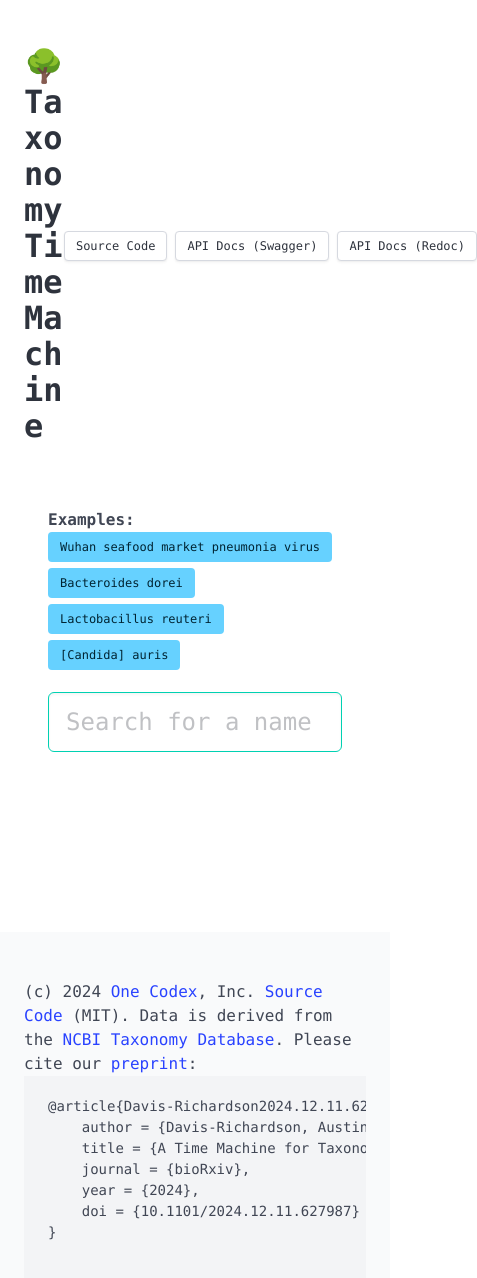
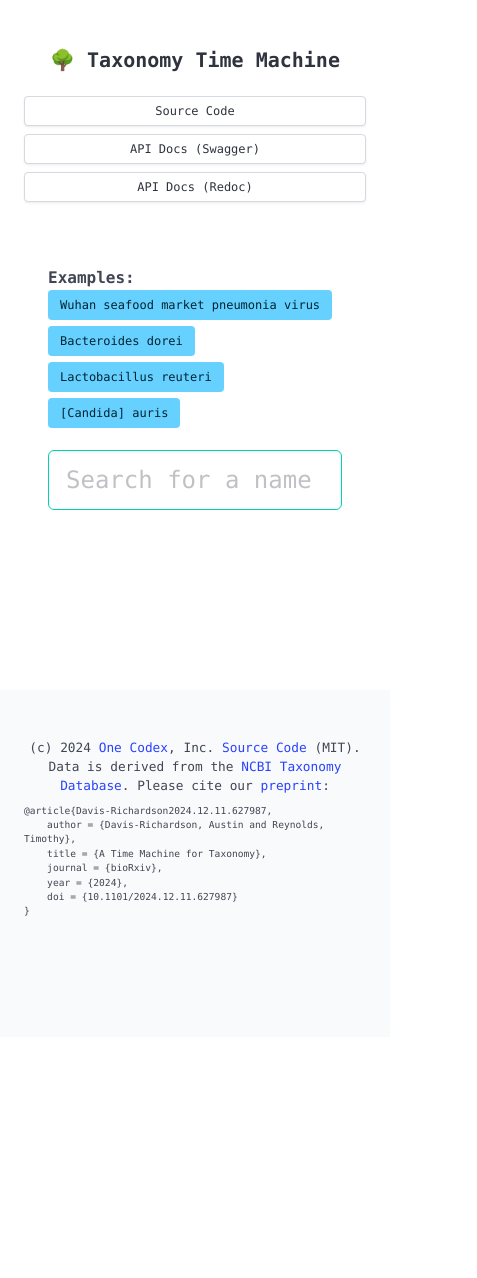
Before and after one commit to onecodex/taxonomy-time-machine, a Vue app in the folder frontend/: page / in a window 390 px wide. Shown: the top 1278 px of the page, 477 px wide, since content can reach past the window. After the commit the page ends 1037 px from the top, so only its background shows below. Built offline with nearby package versions, Linux system fonts and the light colour scheme.

Commit message:
Fix breakpoints for responsive layout

```diff
--- a/frontend/index.html
+++ b/frontend/index.html
@@ -11,14 +11,20 @@
 
     <!-- Social media meta tags for previews (Open Graph, Twitter, Bluesky/atproto) -->
     <meta property="og:title" content="Taxonomy Time Machine" />
-    <meta property="og:description" content="Explore and compare the history of the NCBI Taxonomy Database. Instantly browse, search, and reconstruct taxonomic lineages at any point in time. Open source, web-based, and API-accessible." />
+    <meta
+      property="og:description"
+      content="Explore and compare the history of the NCBI Taxonomy Database. Instantly browse, search, and reconstruct taxonomic lineages at any point in time. Open source, web-based, and API-accessible."
+    />
     <meta property="og:type" content="website" />
     <meta property="og:url" content="https://taxonomy.onecodex.com" />
 
     <!-- bluesky uses twitter -->
     <meta name="twitter:card" content="summary_large_image" />
     <meta name="twitter:title" content="Taxonomy Time Machine" />
-    <meta name="twitter:description" content="Explore and compare the history of the NCBI Taxonomy Database. Instantly browse, search, and reconstruct taxonomic lineages at any point in time. Open source, web-based, and API-accessible." />
+    <meta
+      name="twitter:description"
+      content="Explore and compare the history of the NCBI Taxonomy Database. Instantly browse, search, and reconstruct taxonomic lineages at any point in time. Open source, web-based, and API-accessible."
+    />
   </head>
   <body>
     <section class="section">
@@ -27,10 +33,18 @@
     </section>
 
     <footer class="footer">
-      (c) 2024 <a href="https://onecodex.com">One Codex</a>, Inc. <a href="https://github.com/onecodex/taxonomy-time-machine">Source Code</a> (MIT).
-      Data is derived from the <a href="https://www.ncbi.nlm.nih.gov/taxonomy">NCBI Taxonomy Database</a>.
-
-        Please cite our <a href="https://www.biorxiv.org/content/10.1101/2024.12.11.627987v1">preprint</a>:
+      <div class="container">
+        (c) 2024 <a href="https://onecodex.com">One Codex</a>, Inc.
+        <a href="https://github.com/onecodex/taxonomy-time-machine"
+          >Source Code</a
+        >
+        (MIT). Data is derived from the
+        <a href="https://www.ncbi.nlm.nih.gov/taxonomy"
+          >NCBI Taxonomy Database</a
+        >. Please cite our
+        <a href="https://www.biorxiv.org/content/10.1101/2024.12.11.627987v1"
+          >preprint</a
+        >:
         <pre>
 @article{Davis-Richardson2024.12.11.627987,
     author = {Davis-Richardson, Austin and Reynolds, Timothy},
@@ -39,8 +53,9 @@
     year = {2024},
     doi = {10.1101/2024.12.11.627987}
 }
-    </pre>
-
+      </pre
+        >
+      </div>
     </footer>
   </body>
 </html>
--- a/frontend/src/assets/styles.css
+++ b/frontend/src/assets/styles.css
@@ -1,7 +1,18 @@
 /* Global styles for Taxonomy Time Machine */
 
-body, html, input, textarea, select, button, code, pre, table, th, td {
-  font-family: 'SFMono-Regular', 'Menlo', 'Monaco', 'Consolas', 'Liberation Mono', 'Courier New', monospace !important;
+body,
+html,
+input,
+textarea,
+select,
+button,
+code,
+pre,
+table,
+th,
+td {
+  font-family: "SFMono-Regular", "Menlo", "Monaco", "Consolas",
+    "Liberation Mono", "Courier New", monospace !important;
 }
 
 * {
@@ -22,7 +33,6 @@ body, html, input, textarea, select, button, code, pre, table, th, td {
   display: block;
 }
 
-
 .dropdown-item.is-active {
   background-color: #f5f5f5;
   color: #363636;
@@ -42,7 +52,8 @@ body, html, input, textarea, select, button, code, pre, table, th, td {
   background-color: #fff;
 }
 
-.table th, .table td {
+.table th,
+.table td {
   padding: 0.5rem;
   text-align: left;
 }
@@ -66,7 +77,7 @@ body, html, input, textarea, select, button, code, pre, table, th, td {
   color: #222 !important;
   border-radius: 4px;
   font-weight: bold;
-  box-shadow: 0 1px 2px rgba(0,0,0,0.04);
+  box-shadow: 0 1px 2px rgba(0, 0, 0, 0.04);
   transition: background 0.2s;
 }
 
@@ -86,3 +97,41 @@ body, html, input, textarea, select, button, code, pre, table, th, td {
     color: #f3f3f3;
   }
 }
+
+/* Footer responsive styles */
+.footer {
+  padding: 2rem 1.5rem 2rem;
+}
+
+.footer pre {
+  background: transparent;
+  border: none;
+  padding: 0.5rem 0;
+  font-size: 0.8rem;
+  white-space: pre-wrap;
+  word-break: break-word;
+}
+
+@media screen and (max-width: 768px) {
+  .footer {
+    padding: 1.5rem 1rem;
+    font-size: 0.9rem;
+  }
+
+  .footer pre {
+    font-size: 0.7rem;
+  }
+}
+
+@media screen and (max-width: 480px) {
+  .footer {
+    padding: 1rem 0.5rem;
+    font-size: 0.8rem;
+    text-align: center;
+  }
+
+  .footer pre {
+    font-size: 0.6rem;
+    text-align: left;
+  }
+}
--- a/frontend/src/components/TaxonomyTimeMachine.vue
+++ b/frontend/src/components/TaxonomyTimeMachine.vue
@@ -395,17 +395,9 @@ export default defineComponent({
 <template>
   <!-- Header -->
   <div class="container">
-    <div
-      class="header-container"
-      style="
-        display: flex;
-        justify-content: space-between;
-        align-items: center;
-        margin-bottom: 1rem;
-      "
-    >
-      <p class="title" style="margin: 0">{{ emoji }} Taxonomy Time Machine</p>
-      <div class="documentation-links" style="gap: 0.5rem; display: flex">
+    <div class="header-container">
+      <h1 class="title responsive-title">{{ emoji }} Taxonomy Time Machine</h1>
+      <div class="documentation-links">
         <a
           href="https://github.com/onecodex/taxonomy-time-machine"
           target="_blank"
@@ -596,3 +588,68 @@ export default defineComponent({
 
   <!-- Results -->
 </template>
+
+<style scoped>
+.header-container {
+  display: flex;
+  justify-content: space-between;
+  align-items: flex-start;
+  margin-bottom: 1rem;
+  flex-wrap: wrap;
+  gap: 1rem;
+}
+
+.responsive-title {
+  margin: 0;
+  font-size: 2rem;
+  line-height: 1.2;
+  flex: 1;
+  min-width: 0;
+}
+
+.documentation-links {
+  display: flex;
+  gap: 0.5rem;
+  flex-wrap: wrap;
+  flex-shrink: 0;
+}
+
+/* Mobile responsiveness */
+@media screen and (max-width: 768px) {
+  .header-container {
+    flex-direction: column;
+    align-items: stretch;
+  }
+
+  .responsive-title {
+    font-size: 1.5rem;
+    text-align: center;
+    margin-bottom: 0.5rem;
+  }
+
+  .documentation-links {
+    justify-content: center;
+    align-self: center;
+  }
+
+  .documentation-links .button {
+    font-size: 0.75rem;
+  }
+}
+
+@media screen and (max-width: 480px) {
+  .responsive-title {
+    font-size: 1.25rem;
+  }
+
+  .documentation-links {
+    flex-direction: column;
+    width: 100%;
+  }
+
+  .documentation-links .button {
+    width: 100%;
+    justify-content: center;
+  }
+}
+</style>
```
